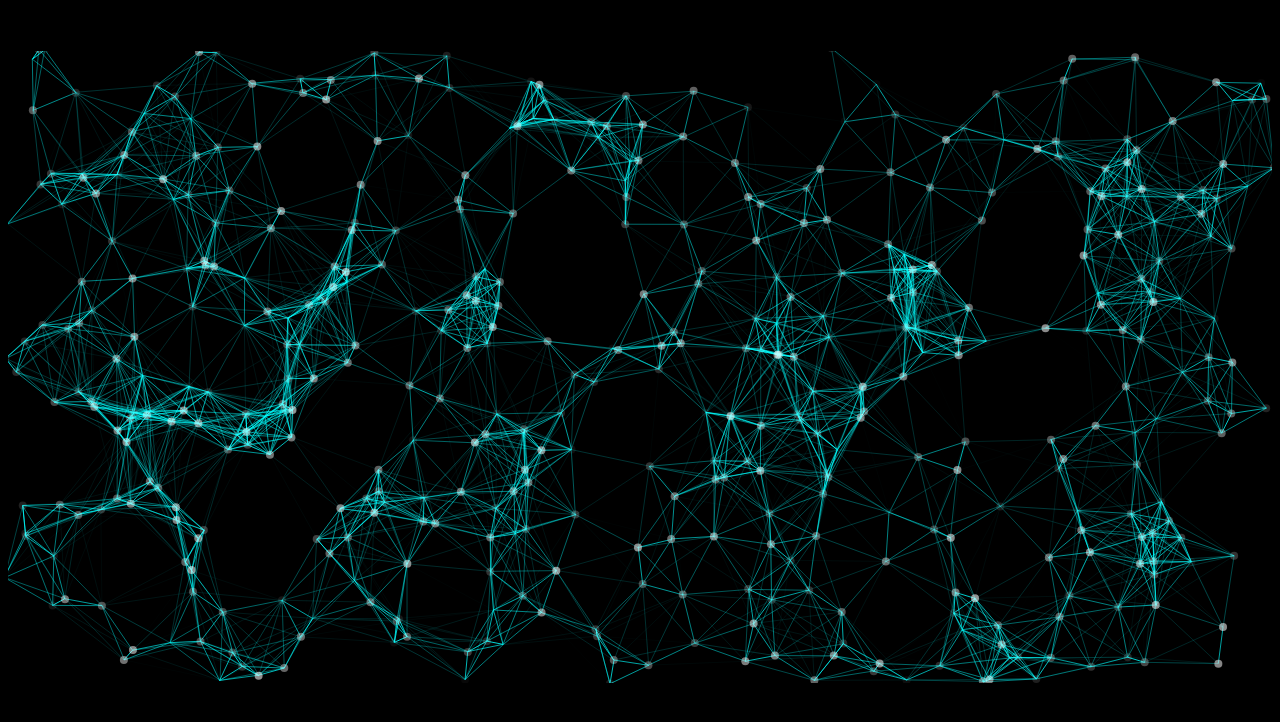
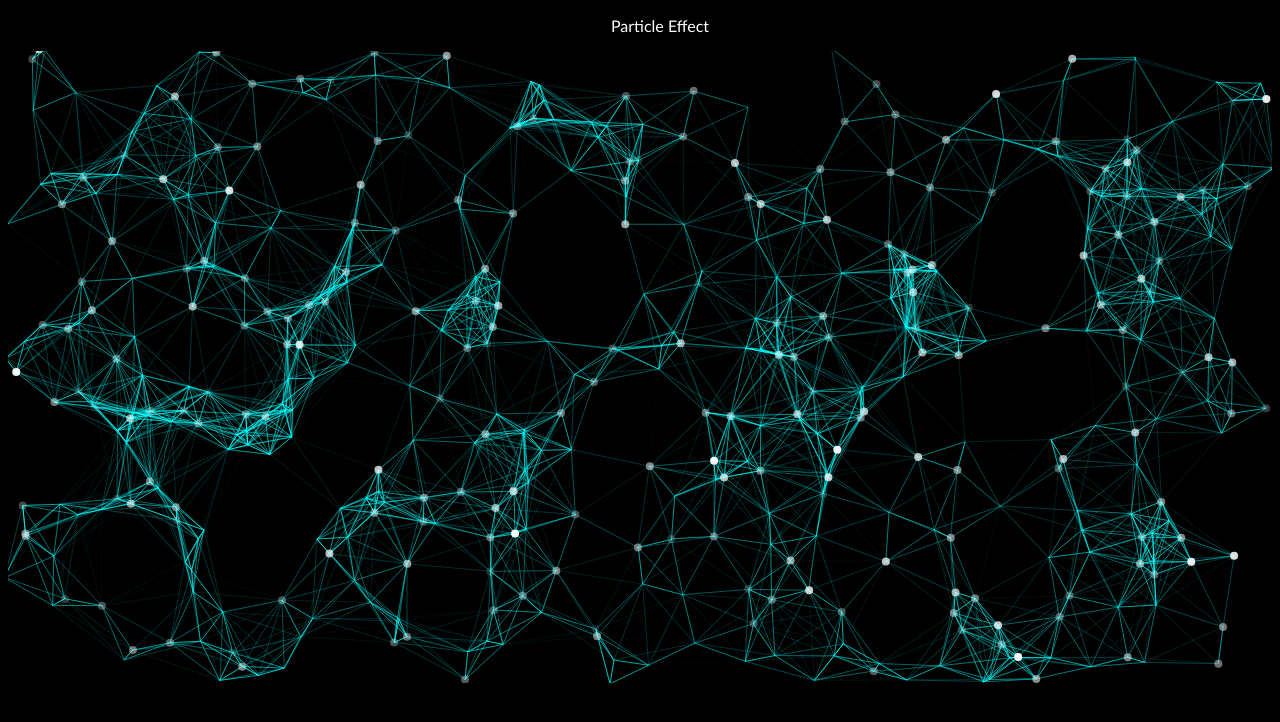
Before and after one commit to juljeanpierre/Particle-Effect, a plain HTML site: page index.html in a window 1280 px wide. Drawn offline with nearby package versions, Linux system fonts and the light colour scheme; animation ran at ten frames a second.

Commit message:
Color Update

```diff
--- a/particles.json
+++ b/particles.json
@@ -14,7 +14,7 @@
       "random":true,
       "anim":{
         "enable":true,
-        "speed":5
+        "speed":54
       }
     },
     "size":{
--- a/style.css
+++ b/style.css
@@ -6,6 +6,6 @@
 body{
   background: no-repeat center center fixed #000;
   text-align: center;
-  color: #white;
+  color: white;
   font-family: Futura, "Trebuchet MS", Arial, sans-serif;
 }
```
Also changed, not shown: Particle_Effect.png.
